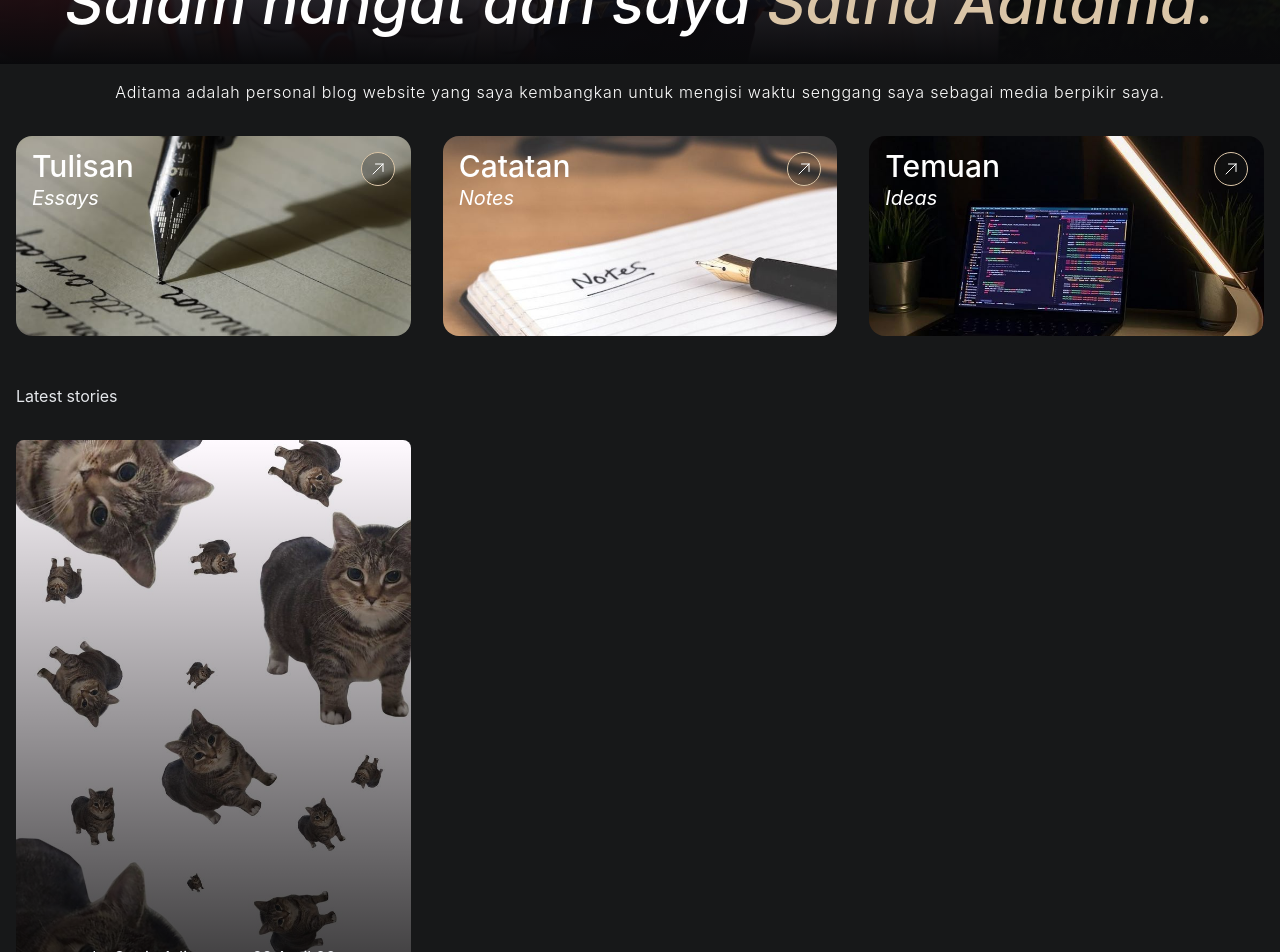
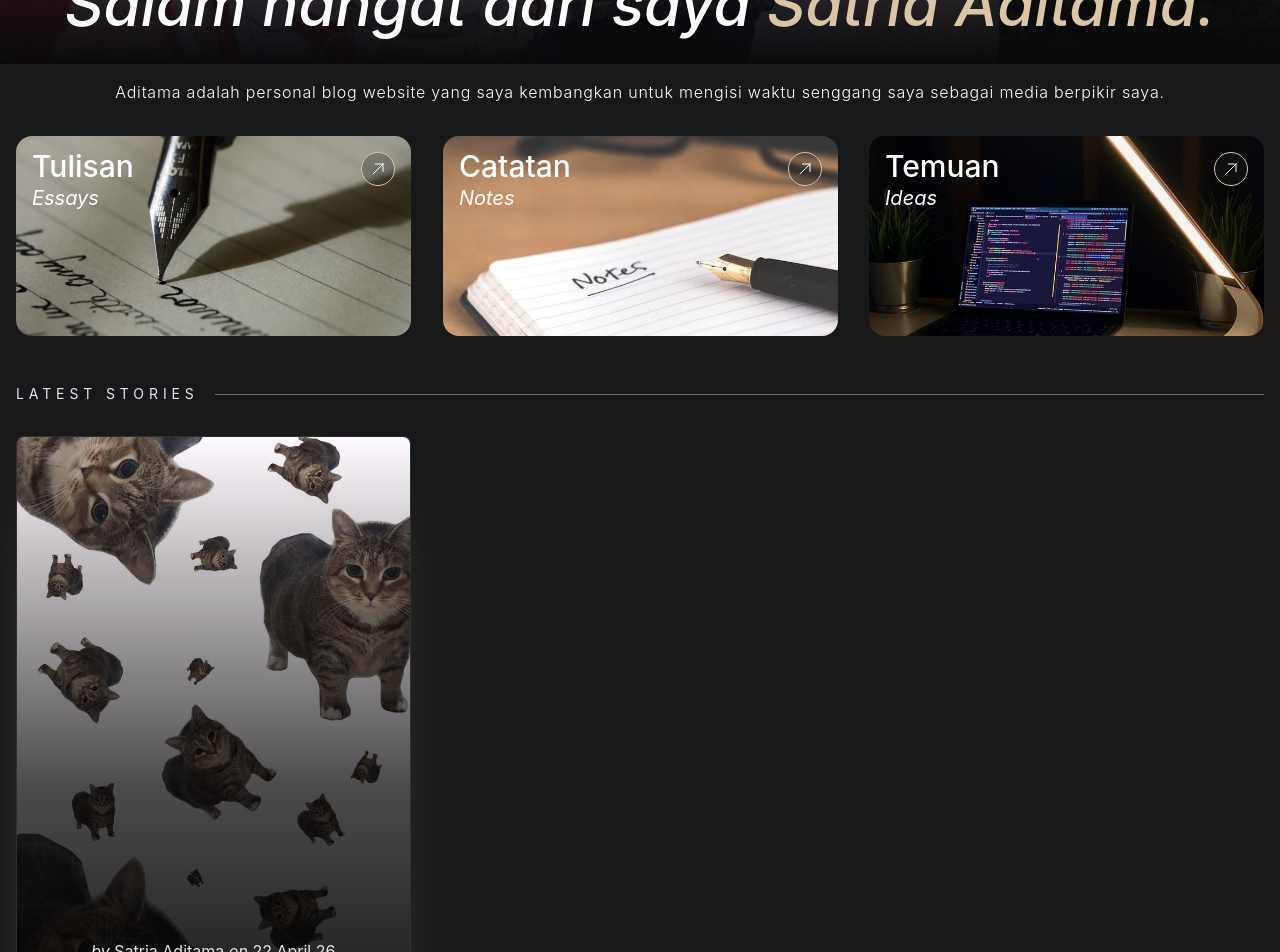
Before and after one commit to satria262/satthoughts, a React (Vite) app: page / in a window 1280 px wide. Shown: the part 680-1632 px from the top of the page. Built offline with nearby package versions, Linux system fonts and the light colour scheme; a web font is replaced by a local one.

Commit message:
feat: onload aniamtion

```diff
--- a/pages/Home.jsx
+++ b/pages/Home.jsx
@@ -1,4 +1,4 @@
-import { useContext, useState } from "react";
+import { useContext } from "react";
 import Footer from "../partials/Footer";
 import Header from "../partials/Header";
 import { ToggleContext } from "../contexts/ToggleContext";
@@ -21,16 +21,15 @@ function ArrowUpRight() {
 export default function Home() {
   const { onMenu } = useContext(ToggleContext);
   const { searchedPosts } = useContext(GeneralContext);
-  const [guestName, setGuestName] = useState("");
 
   return (
     <>
       <Header />
-      <div className="border-b-2 border-[#292A2B] bg-[#171819] pt-16">
+      <div className="page-shell border-b-2 border-[#292A2B] bg-[#171819] pt-16">
         <div className="relative overflow-hidden lg:h-170">
-          <img src={satriahero} alt="" className="object-cover w-full h-100 lg:h-full" />
-          <div className="absolute right-0 bottom-0 left-0 h-[75%] flex flex-col justify-end pb-4 z-10 space-y-4 bg-linear-to-t from-zinc-950 to-zinc-950/0 lg:p-8">
-            <h1 className="text-center text-2xl lg:text-6xl italic font-medium text-white">
+          <img src={satriahero} alt="" className="page-hero-image object-cover w-full h-100 lg:h-full" />
+          <div className="absolute right-0 -bottom-0.5 left-0 h-[75%] flex flex-col justify-end pb-4 z-10 space-y-4 bg-linear-to-t from-zinc-950 to-zinc-950/0 lg:p-8">
+            <h1 className="page-enter text-center text-2xl lg:text-6xl italic font-medium text-white" style={{ "--enter-delay": "140ms" }}>
               Selamat datang
               <br />
               Salam hangat dari saya <span className="text-[#DAC5A7]">Satria Aditama.</span>
@@ -48,11 +47,11 @@ export default function Home() {
             </div> */}
           </div>
         </div>
-        <article className="p-4 text-center text-white font-light tracking-wider">
+        <article className="page-enter p-4 text-center text-white font-light tracking-wider" style={{ "--enter-delay": "260ms" }}>
           Aditama adalah personal blog website yang saya kembangkan untuk mengisi waktu senggang saya sebagai media berpikir saya.
         </article>
         <section className="p-4 lg:grid lg:grid-cols-3 lg:gap-8 md:mb-34">
-          <div className="relative h-20">
+          <div className="page-enter relative h-20" style={{ "--enter-delay": "360ms" }}>
             <img src={essays} alt="" className="aspect-video rounded-t-2xl md:rounded-2xl h-20 md:h-50 w-full object-cover" />
             <div className="flex justify-between">
               <div>
@@ -66,7 +65,7 @@ export default function Home() {
               <p className="absolute top-4 right-4 text-white text-md tracking-wider uppercase flex bg-[#23211E]/30 rounded-full p-2 border border-[#DAC5A7]"><Link to={`/posts/essays`}><ArrowUpRight/></Link></p>
             </div>
           </div>
-          <div className="relative h-20">
+          <div className="page-enter relative h-20" style={{ "--enter-delay": "460ms" }}>
             <img src={notes} alt="" className="aspect-video md:rounded-2xl h-20 md:h-50 w-full object-cover" />
             <div className="flex justify-between">
               <div>
@@ -80,7 +79,7 @@ export default function Home() {
               <p className="absolute top-4 right-4 text-white text-md tracking-wider uppercase flex bg-[#23211E]/30 rounded-full p-2 border border-[#DAC5A7]"><Link to={`/posts/notes`}><ArrowUpRight/></Link></p>
             </div>
           </div>
-          <div className="relative h-20">
+          <div className="page-enter relative h-20" style={{ "--enter-delay": "560ms" }}>
             <img src={programming} alt="" className="aspect-video rounded-b-2xl md:rounded-2xl h-20 md:h-50 w-full object-cover" />
             <div className="flex justify-between">
               <div>
@@ -96,10 +95,13 @@ export default function Home() {
           </div>
         </section>
         <div className="space-y-4 p-4">
-          <p className="text-gray-200">Latest stories</p>
+          <div className="page-enter flex items-center gap-4" style={{ "--enter-delay": "640ms" }}>
+            <p className="text-gray-200 uppercase tracking-[0.35em] text-sm">Latest stories</p>
+            <span className="section-line h-px flex-1 bg-[#DAC5A7]/50" style={{ "--enter-delay": "700ms" }} />
+          </div>
           <div className="lg:grid lg:grid-cols-3 lg:gap-8">
-            {searchedPosts.map((post) => (
-              <Card key={post.id} post={post} />
+            {searchedPosts.map((post, index) => (
+              <Card key={post.id} post={post} index={index} />
             ))}
           </div>
         </div>
--- a/partials/Card.jsx
+++ b/partials/Card.jsx
@@ -1,16 +1,20 @@
 import { Link } from "react-router-dom";
 import { getPostImage } from "../src/utils/postAssets";
 
-export default function Card ({post}) {
+export default function Card ({post, index = 0}) {
     return (
-        <div key={post.id} className="rounded-lg transition-all duration-750 hover:-translate-y-2 my-4">
-            <div className="relative rounded-lg overflow-hidden w-fit">
-                <img src={getPostImage(post.image)} alt={post.title} className="" />
-                <div className="absolute bg-linear-to-t h-full from-black to-transparent bottom-0 flex flex-col justify-end w-full p-4 space-y-4">
+        <div
+            key={post.id}
+            className="page-enter my-4 rounded-lg transition-all duration-700 hover:-translate-y-2"
+            style={{ "--enter-delay": `${760 + index * 110}ms` }}
+        >
+            <div className="story-card relative w-fit overflow-hidden rounded-lg border border-white/8 bg-white/3 shadow-[0_24px_80px_-48px_rgba(218,197,167,0.45)]">
+                <img src={getPostImage(post.image)} alt={post.title} className="transition-transform duration-700 ease-out hover:scale-[1.03]" />
+                <div className="absolute bottom-0 flex h-full w-full flex-col justify-end space-y-4 bg-linear-to-t from-black via-black/70 to-transparent p-4">
                     <p className="text-gray-200 text-center"><i>by</i> {post.author} <i>on</i> {post.date}</p>
                     <h1 className="text-start text-gray-200 text-4xl">{post.title}</h1>
-                    <p className="text-start text-gray-300 text-2xl">{post.content.length > 20 ? post.content(0, 20) + '...' : post.content}</p>
-                    <Link to={`/posts/${post.slug}`} className="text-white font-medium rounded-full px-3 py-1 transition-all duration-500 border-[#DAC5A7] border-2 w-fit hover:bg-[#DAC5A7]">Continue Reading</Link>
+                    <p className="text-start text-gray-300 text-2xl">{post.content.length > 72 ? `${post.content.slice(0, 72)}...` : post.content}</p>
+                    <Link to={`/posts/${post.slug}`} className="w-fit rounded-full border-2 border-[#DAC5A7] px-3 py-1 text-white font-medium transition-all duration-500 hover:bg-[#DAC5A7] hover:text-[#171819]">Continue Reading</Link>
                 </div>
             </div>
         </div>
--- a/src/index.css
+++ b/src/index.css
@@ -4,3 +4,112 @@
 .font-imperial-script {
   font-family: "Imperial Script", cursive;
 }
+
+:root {
+  --ease-luxury: cubic-bezier(0.22, 1, 0.36, 1);
+}
+
+@keyframes soft-rise {
+  from {
+    opacity: 0;
+    transform: translate3d(0, 28px, 0) scale(0.985);
+    filter: blur(10px);
+  }
+
+  to {
+    opacity: 1;
+    transform: translate3d(0, 0, 0) scale(1);
+    filter: blur(0);
+  }
+}
+
+@keyframes soft-reveal {
+  from {
+    opacity: 0;
+    transform: translate3d(0, 18px, 0);
+  }
+
+  to {
+    opacity: 1;
+    transform: translate3d(0, 0, 0);
+  }
+}
+
+@keyframes hero-drift {
+  from {
+    transform: scale(1.08);
+  }
+
+  to {
+    transform: scale(1);
+  }
+}
+
+@keyframes line-grow {
+  from {
+    opacity: 0;
+    transform: scaleX(0.3);
+  }
+
+  to {
+    opacity: 1;
+    transform: scaleX(1);
+  }
+}
+
+.page-shell {
+  animation: soft-reveal 0.8s var(--ease-luxury) both;
+}
+
+.page-hero-image {
+  transform-origin: center center;
+  animation: hero-drift 1.8s var(--ease-luxury) both;
+}
+
+.page-enter {
+  opacity: 0;
+  animation: soft-rise 0.9s var(--ease-luxury) forwards;
+  animation-delay: var(--enter-delay, 0ms);
+  will-change: transform, opacity, filter;
+}
+
+.section-line {
+  transform-origin: left center;
+  animation: line-grow 0.9s var(--ease-luxury) both;
+  animation-delay: var(--enter-delay, 0ms);
+}
+
+.story-card {
+  position: relative;
+  overflow: hidden;
+}
+
+.story-card::after {
+  content: "";
+  position: absolute;
+  inset: 0;
+  background: linear-gradient(120deg, transparent 20%, rgba(255, 255, 255, 0.08) 50%, transparent 80%);
+  transform: translateX(-130%);
+  transition: transform 0.9s var(--ease-luxury);
+  pointer-events: none;
+}
+
+.story-card:hover::after {
+  transform: translateX(130%);
+}
+
+@media (prefers-reduced-motion: reduce) {
+  .page-shell,
+  .page-hero-image,
+  .page-enter,
+  .section-line {
+    animation: none;
+    opacity: 1;
+    transform: none;
+    filter: none;
+  }
+
+  .story-card::after {
+    transition: none;
+  }
+}
```
